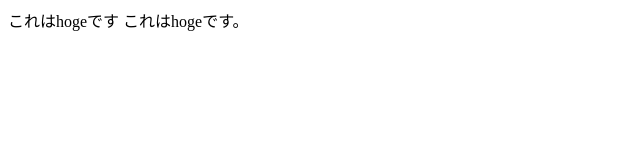
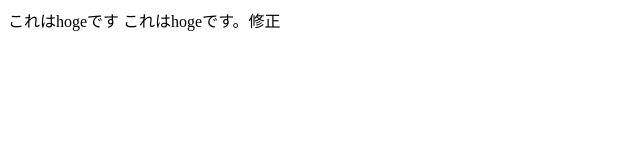
Before and after one commit to tokotoko666/tokotoko666.github.io, a plain HTML site: page hoge01.html in a window 1280 px wide. Shown: the full height of the page, 0-640 px from the left. Drawn offline with Linux system fonts and the light colour scheme.

Commit message:
Update hoge01.html

```diff
--- a/hoge01.html
+++ b/hoge01.html
@@ -1,4 +1,6 @@
 <html>
 <head>これはhogeです</hoge>
-<body> これはhogeです。 </body>
+<body>
+  <p1>これはhogeです。修正</p1>
+</body>
 </html>
```
